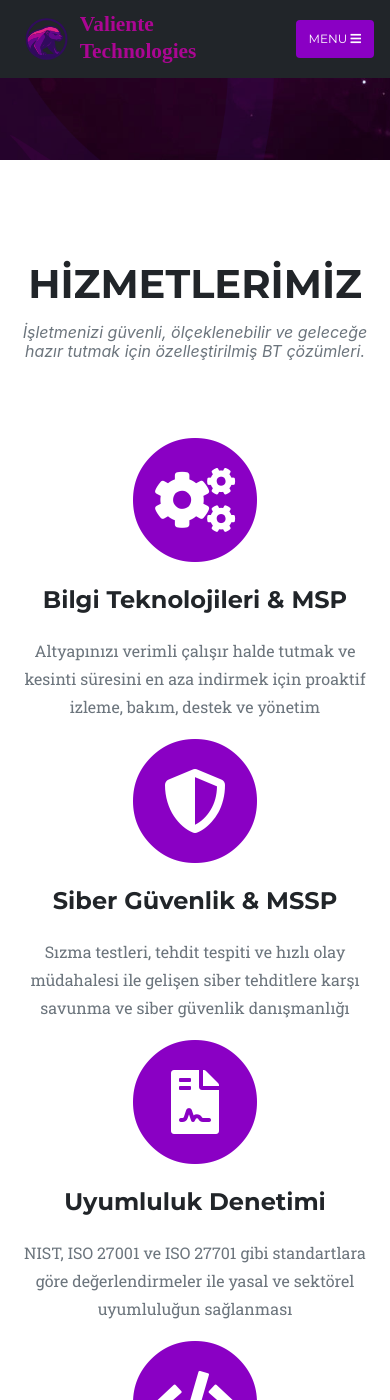
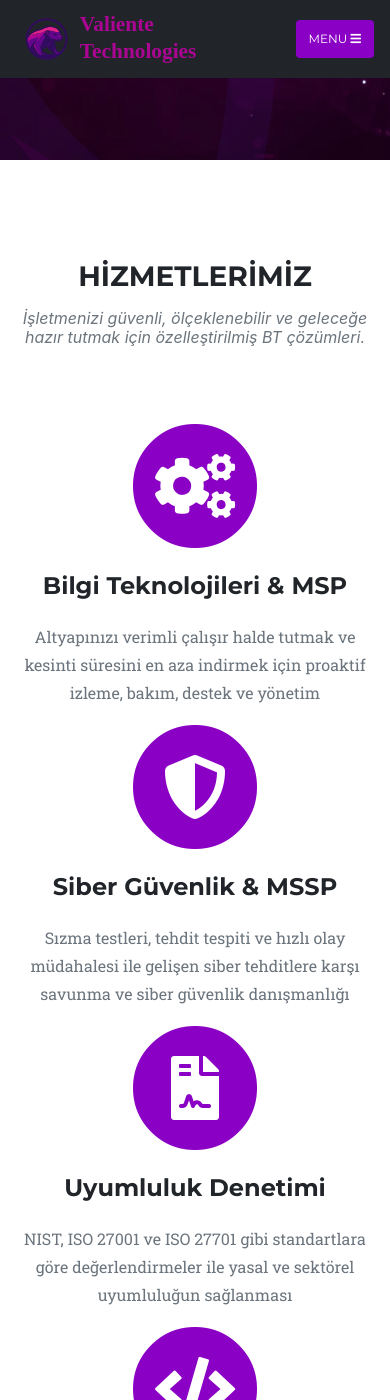
Before and after one commit to ValienteTechnologies/ValienteTechnologies.github.io, a Jekyll site: the page built from index.md, in a window 390 px wide and 1400 px high, scrolled down 461 px. Built offline with Jekyll 4.4.1, drawn with Linux system fonts in a browser that asks for light colours; some web fonts are replaced.

Commit message:
update resp

```diff
--- a/_sass/base/_page.scss
+++ b/_sass/base/_page.scss
@@ -45,6 +45,16 @@ h6 {
     @include serif-font;
   }
 }
+@media (max-width: 767px) {
+  .page-section {
+    h2.section-heading {
+      font-size: 28px;
+      line-height: 1.2;
+      word-wrap: break-word;
+      overflow-wrap: break-word;
+    }
+  }
+}
 @media (min-width: 768px) {
   section {
     padding: 150px 0;
```
